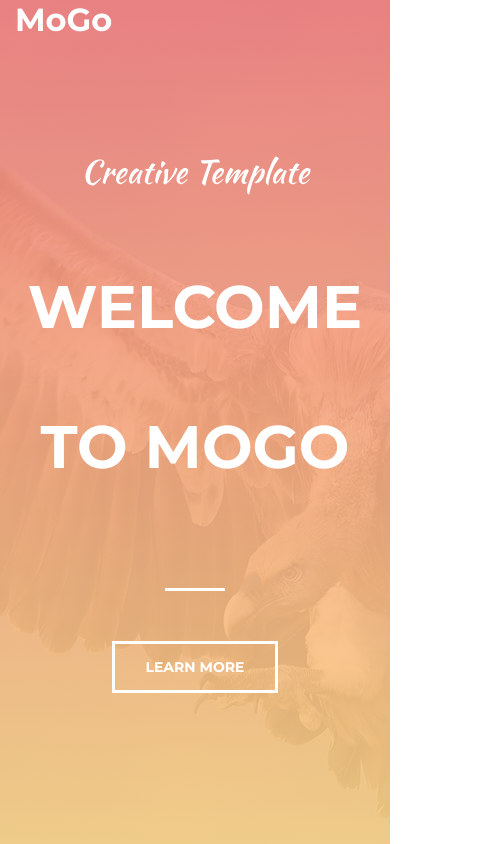
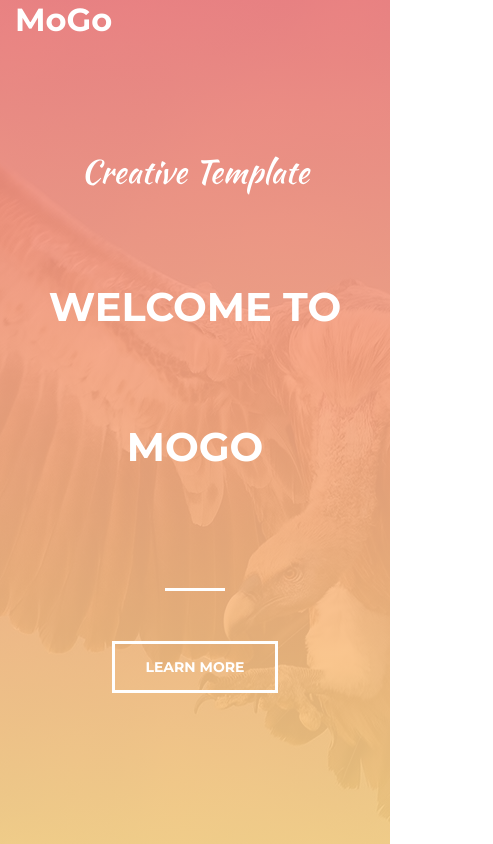
Before and after one commit to SpiriT-L/mogo, a plain HTML site: page mogo/index.html in a window 390 px wide. Shown: the top 844 px of the page, 493 px wide, since content can reach past the window. Drawn offline with Linux system fonts and the light colour scheme; files whose address does not match are found by name.

Commit message:
feat: add adaptive

```diff
--- a/mogo/assets/scss/_global.scss
+++ b/mogo/assets/scss/_global.scss
@@ -13,9 +13,9 @@ body {
   font-family: Roboto;
   font-size: 15px;
   color: $body-text;
-  width: 100%;
+  // width: 100%;
   max-width: 1920px;
-  margin: 0 auto;
+  // margin: 0 auto;
 }
 
 *,
--- a/mogo/assets/scss/style.scss
+++ b/mogo/assets/scss/style.scss
@@ -226,7 +226,7 @@
     }
     // Small  ≥576px
     @media (max-width: 557px) {
-      font-size: 60px;
+      font-size: 40px;
     }
   }
   .btn {
@@ -560,6 +560,9 @@
   height: 270px;
   background-color: $img-fon;
   margin-bottom: 109px;
+  @media (max-width: 557px) {
+    display: none;
+  }
 }
 .block {
   // .block__stat
@@ -581,10 +584,9 @@
         border-right: 3px solid $white;
       }
     }
-  }
-  // &__stat_item {
-
-  //   }
+
+  }
+  // Small  ≥576px
 }
 .stat__number {
   // color: $white;
@@ -994,6 +996,7 @@
     // Small  ≥576px
     @media (max-width: 557px) {
       margin-right: 0;
+      display: none;
     }
   }
 }
```
Also changed, not shown: mogo/assets/css/style.css.
